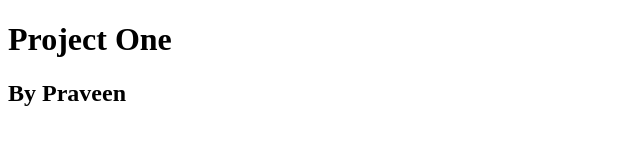
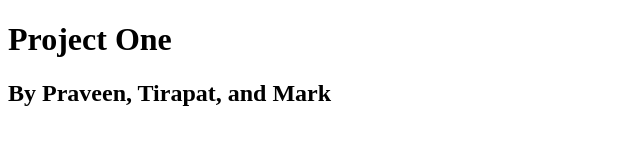
Before and after one commit to mind1990/Project-1, a website: page views/index.html in a window 1280 px wide. Shown: the whole page, without its empty margins (0-640 px from the left). Drawn offline with Linux system fonts and the light colour scheme.

Commit message:
adds dev branch

```diff
--- a/views/index.html
+++ b/views/index.html
@@ -8,7 +8,7 @@
 </head>
 <body>
   <h1>Project One</h1>
-  <h2>By Praveen</h2>
+  <h2>By Praveen, Tirapat, and Mark</h2>
 
 </body>
 </html>
```
